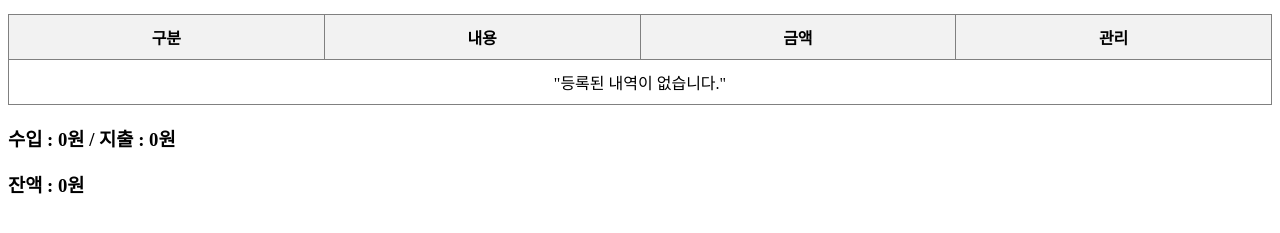
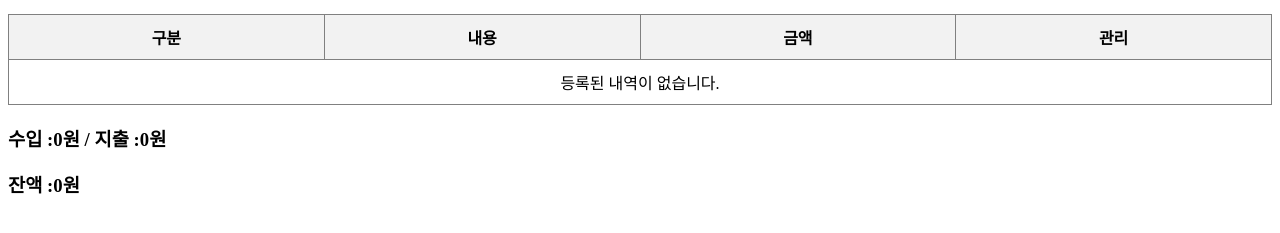
Before and after one commit to hiSon555/react-03-expense, a React (Vite) app: page / in a window 1280 px wide. Shown: the part 143-376 px from the top of the page. Built offline with nearby package versions, Linux system fonts and the light colour scheme.

Commit message:
전체 완성 + 토탈 색 변환

```diff
--- a/src/App.jsx
+++ b/src/App.jsx
@@ -60,6 +60,22 @@ function App() {
         setList(newList);
     }
 
+    const totalIncome = list.reduce((sum, item) => {
+        // type이 income인 것들의 합계
+        // 함수 몸통에 써주는 내용은 하나의 요소가 빠져나온 상태의 식
+        // item은 객체
+        return item.type === "income" ? sum + item.amount : sum;
+
+    }, 0);
+
+    const totalExpense = list.reduce((sum, item) => {
+        // type이 expense인 것들의 합계
+        return item.type === "expense" ? sum + item.amount : sum;
+    }, 0);
+
+    const balance = totalIncome - totalExpense;
+
+
     return (
         <>
             <h2>간단 가계부</h2>
@@ -108,7 +124,7 @@ function App() {
                 {list.length === 0 && (
                     <tr>
                         <td colSpan={4} style={{textAlign: "center"}}>
-                            "등록된 내역이 없습니다."</td>
+                            등록된 내역이 없습니다.</td>
                     </tr>
                 )}
                 {list.map((item, index) => {
@@ -116,7 +132,10 @@ function App() {
                         <tr key={index}>
                             <td>{item.type === "income" ? "수입" : "지출"}</td>
                             <td>{item.title}</td>
-                            <td>
+                            <td style={{
+                                color: item.type === "income" ? "blue" : "red",
+                                borderColor: "black"
+                            }}>
                                 {item.type === "income" ? "+" : "-"}
                                 {item.amount.toLocaleString()}
                             </td>
@@ -133,8 +152,24 @@ function App() {
                 </tbody>
             </table>
 
-            <h3>수입 : 0원 / 지출 : 0원</h3>
-            <h3>잔액 : 0원 </h3>
+            {/*
+                list라고 하는 array(state)를 가지고 하나의 값을 구하는 행위
+                => list.reduce() => 얘의 코드가 길어지겠다 => 상단에 코드를 쓰자
+            */}
+            <h3>
+                수입 :
+                <span style={{
+                    color: totalIncome > 0 ? "blue" : "black"}}>
+                    {totalIncome.toLocaleString()}원</span> /
+                지출 :
+                <span style={{
+                    color: totalIncome > 0 ? "red" : "black"}}>
+                    {totalExpense.toLocaleString()}원</span>
+            </h3>
+            <h3>잔액 :
+                <span style={{
+                    color: balance > 0 ? "blue" : balance < 0 ? "red" : "black"}}>{balance.toLocaleString()}원</span>
+            </h3>
         </>
     );
 }
```
